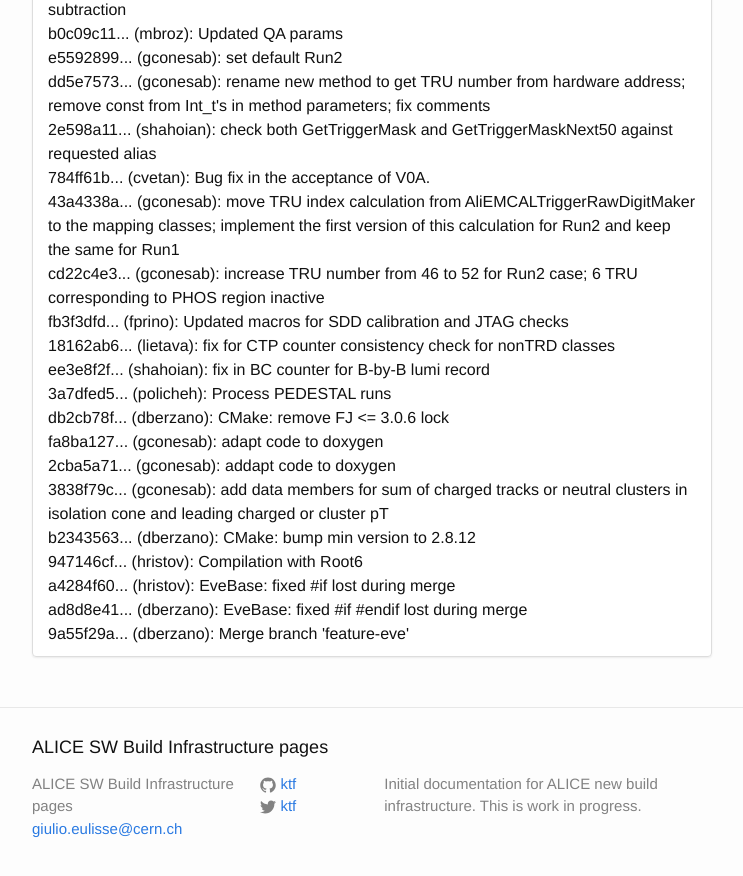
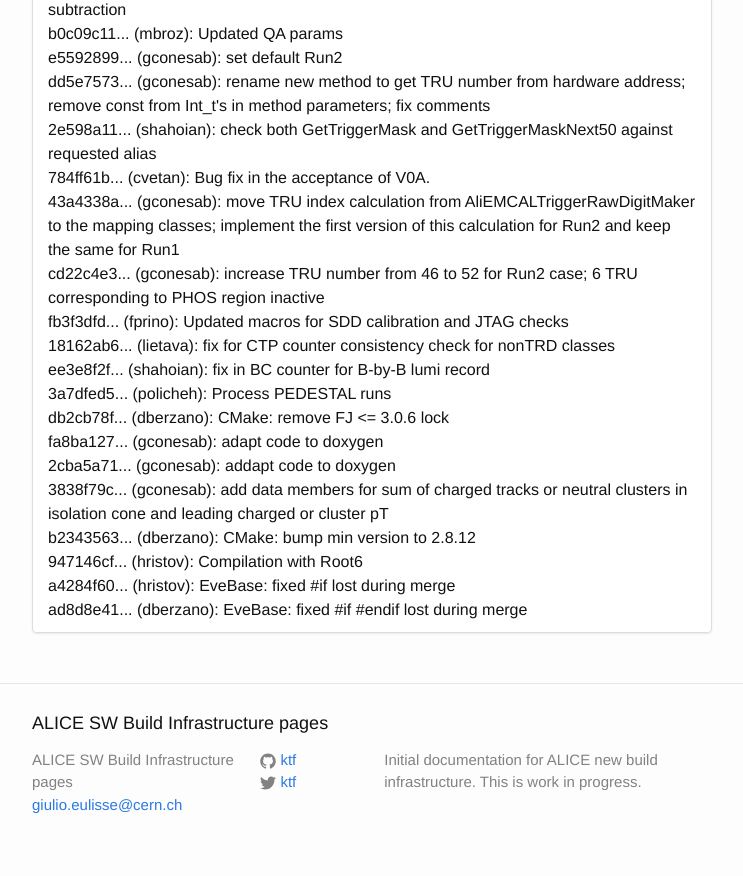
Before and after one commit to alisw/alisw.github.io, a Jekyll site: the page built from index.html, in a window 1280 px wide and 900 px high, scrolled down 1511 px. Shown: the top 876 px of the window, without its empty margins (268-1011 px from the left). Built offline with Jekyll 4.4.1, drawn with Linux system fonts in a browser that asks for light colours; nearby versions of some CDN libraries.

Commit message:
Updated results.

```diff
--- a/_data/commits-aliroot-master.yaml
+++ b/_data/commits-aliroot-master.yaml
@@ -208,8 +208,3 @@
  message: >-
     EveBase: fixed #if #endif lost during merge
  author: !!str dberzano
--
- commit: "9a55f29ae7dd4c3b5db9efb11972410b52d51253"
- message: >-
-    Merge branch 'feature-eve'
- author: !!str dberzano
```
Also changed, not shown: _data/build.json (+1 -1 lines).
